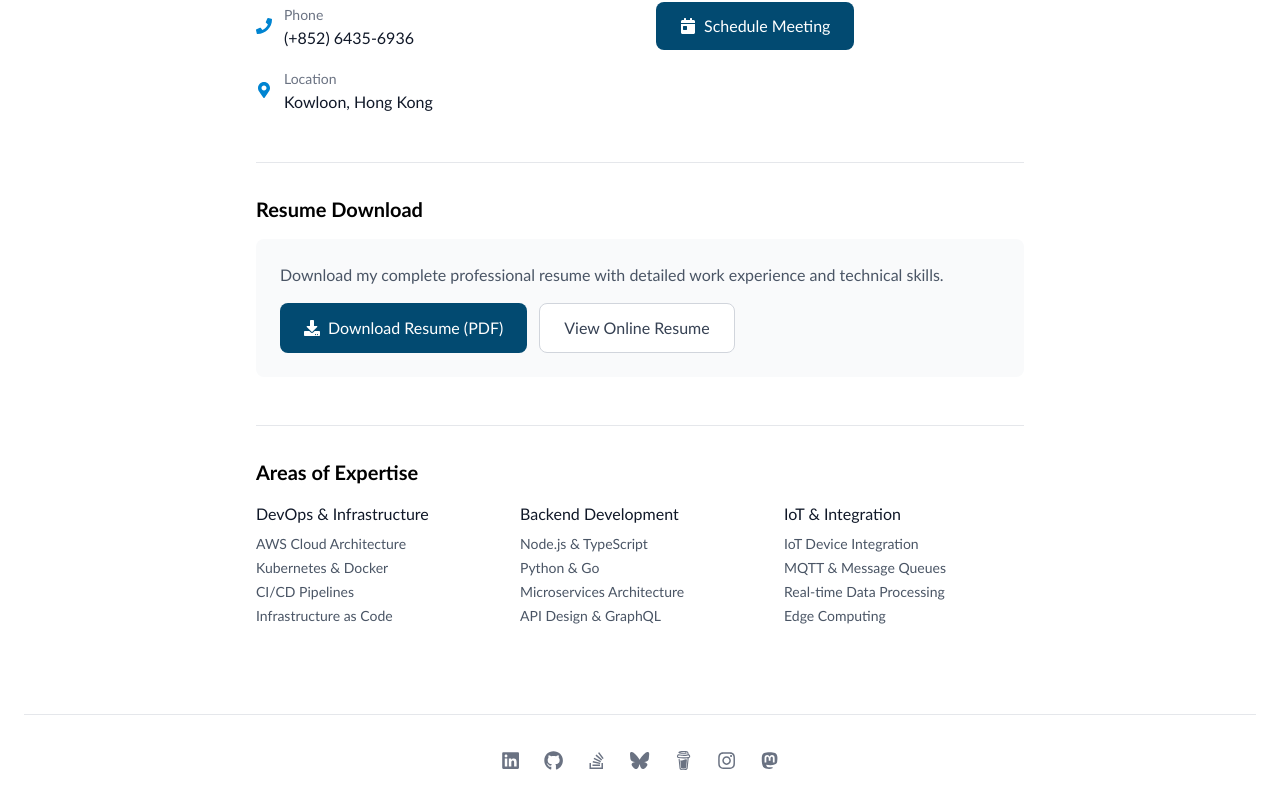
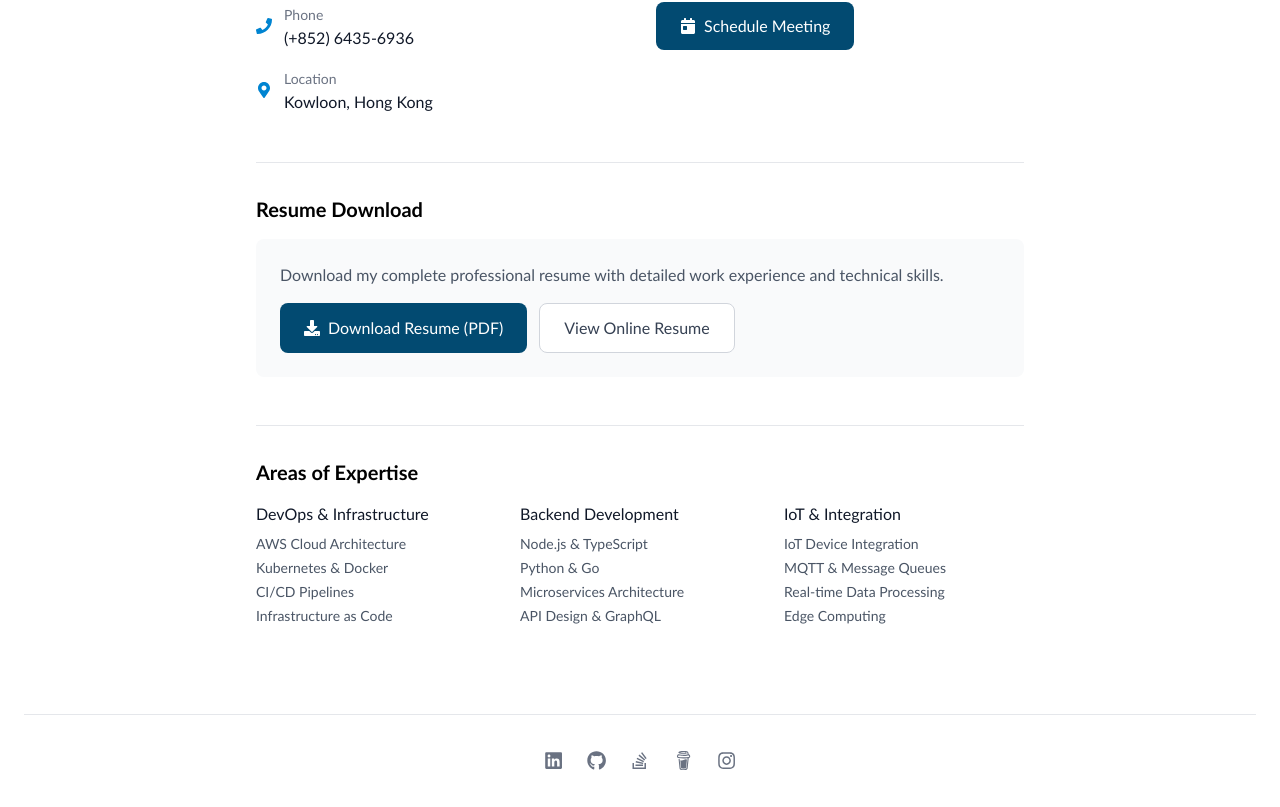
Before and after one commit to acevedomiguel/acevedomiguel.com, a Next.js app: page /contact in a window 1280 px wide. Shown: the part 412-1219 px from the top of the page. Built offline with nearby package versions, Linux system fonts and the light colour scheme.

Commit message:
fix: remove unused social media links

```diff
--- a/components/footer.tsx
+++ b/components/footer.tsx
@@ -19,7 +19,7 @@ export const Footer = () => {
 							href="https://www.linkedin.com/in/acevedomiguel/"
 							className="text-gray-500 hover:text-gray-900 dark:hover:text-white"
 						>
-							<FaLinkedin className="react-icons" title="Linkedin" />
+							<FaLinkedin className="react-icons" title="LinkedIn" />
 							<span className="sr-only">Linkedin</span>
 						</a>
 						<a
@@ -37,13 +37,6 @@ export const Footer = () => {
 							<span className="sr-only">Stack Overflow</span>
 						</a>
 						<a
-							href="https://bsky.app/profile/acevedomiguel.bsky.social"
-							className="text-gray-500 hover:text-gray-900 dark:hover:text-white"
-						>
-							<FaBluesky className="react-icons" title="Bluesky" />
-							<span className="sr-only">Bluesky</span>
-						</a>
-						<a
 							href="https://www.buymeacoffee.com/acevedomiguel"
 							className="text-gray-500 hover:text-gray-900 dark:hover:text-white"
 						>
@@ -57,13 +50,6 @@ export const Footer = () => {
 							<FaInstagram className="react-icons" title="Instagram" />
 							<span className="sr-only">Instagram</span>
 						</a>
-						<a
-							href="https://infosec.exchange/@faultydev"
-							className="text-gray-500 hover:text-gray-900 dark:hover:text-white"
-						>
-							<FaMastodon className="react-icons" title="Mastodon" />
-							<span className="sr-only">Mastodon</span>
-						</a>
 					</div>
 				</div>
 			</div>
```
